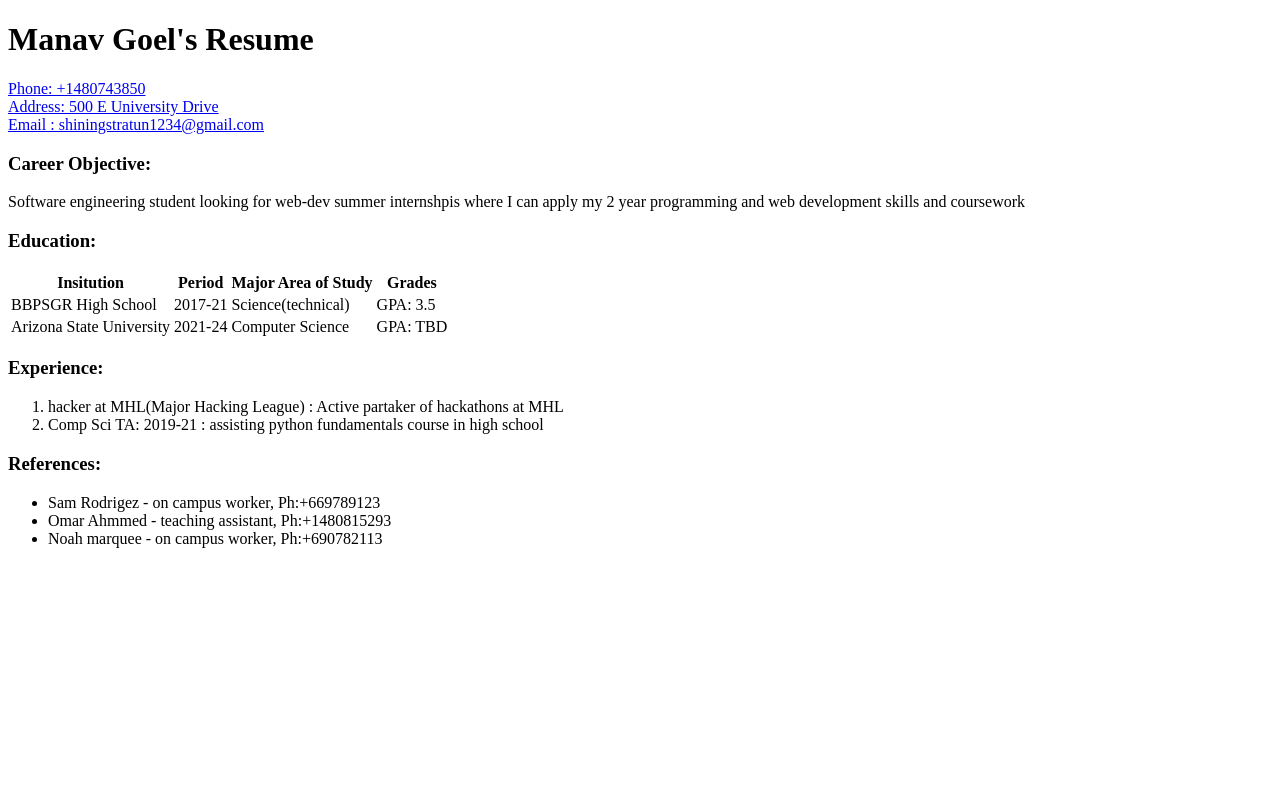
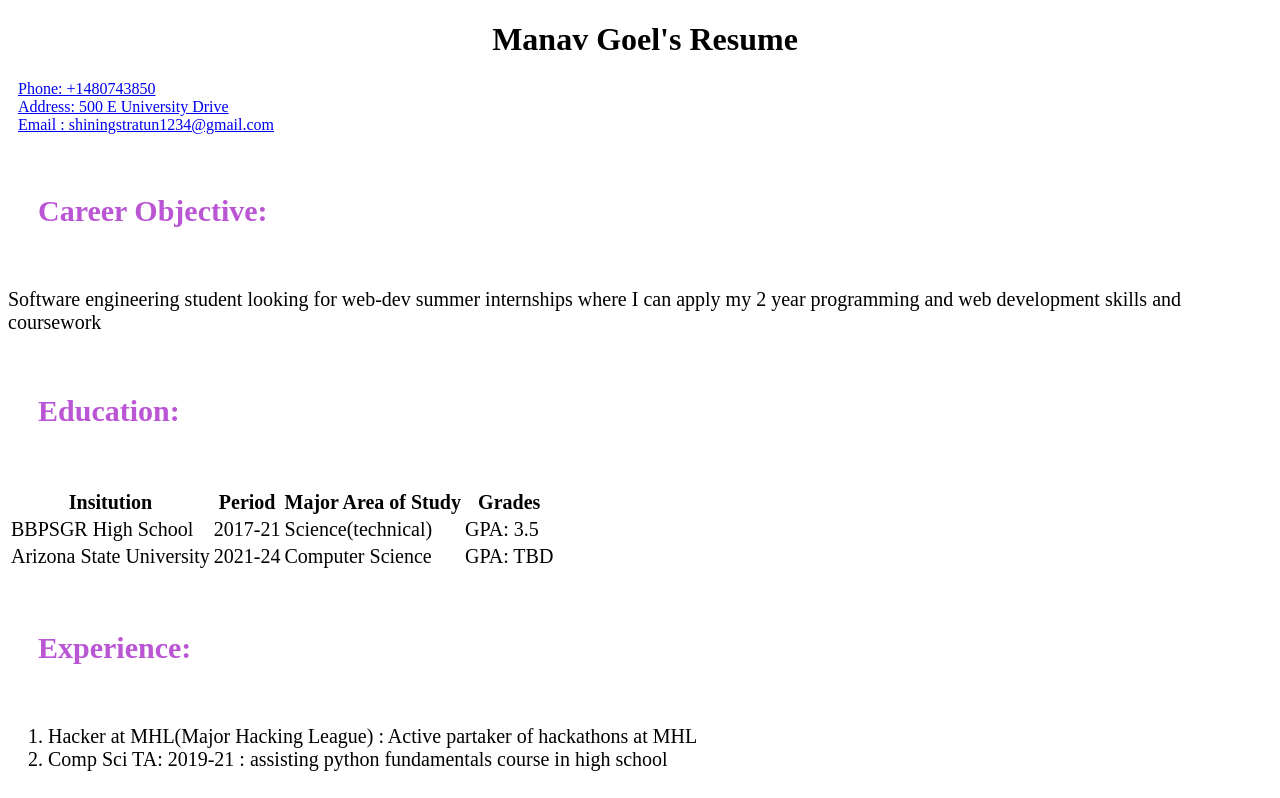
Before and after one commit to Mnv07/AME220Spring2022, a plain HTML site: page index.html in a window 1280 px wide. Shown: the top 798 px of the page. Drawn offline with Linux system fonts and the light colour scheme.

Commit message:
Assignment 4 - Updated resume with CSS

```diff
--- a/index.html
+++ b/index.html
@@ -6,27 +6,30 @@
     <meta http-equiv="X-UA-Compatible" content="IE=edge">
     <meta name="viewport" content="width=device-width, initial-scale=1.0">
     <title>Resume</title>
+    <link rel="stylesheet" href="styles.css">
 </head>
-<h1>Manav Goel's Resume</h1>
+<div class="contact">
+    <h1 class="heading">Manav Goel's Resume</h1>
     <a href="tel:+1480743850">Phone: +1480743850</a> <br>
     <a
         href="https://www.google.com/maps/place/Tooker+House/@33.4232526,-111.9503781,14z/data=!3m1!4b1!4m5!3m4!1s0x872b08debfd30601:0x5f4ea1e47dd3def7!8m2!3d33.4234615!4d-111.9325919">Address:
         500 E University Drive</a>
     <br>
     <a href="mailto: shiningstratun1234@gmail.com">Email : shiningstratun1234@gmail.com</a>
-
+</div>
 
 
 <body>
 
-    <h3>Career Objective:</h3>
-    <p>Software engineering student looking for web-dev summer internshpis where I can apply my 2 year programming and
+    <h3 class="head">Career Objective:</h3>
+    <p class="content">Software engineering student looking for web-dev summer internships where I can apply my 2 year
+        programming and
         web development skills and coursework</p>
 
 
-    <h3>Education:</h3>
+    <h3 class="head">Education:</h3>
 
-    <table>
+    <table class="content">
         <tr>
             <th>Insitution</th>
             <th>Period</th>
@@ -49,15 +52,15 @@
 
     </table>
 
-    <h3>Experience:</h3>
-    <ol>
-        <li>hacker at MHL(Major Hacking League) : Active partaker of hackathons at MHL</li>
+    <h3 class="head">Experience:</h3>
+    <ol class="content">
+        <li>Hacker at MHL(Major Hacking League) : Active partaker of hackathons at MHL</li>
         <li>Comp Sci TA: 2019-21 : assisting python fundamentals course in high school</li>
     </ol>
 
 
-    <h3>References:</h3>
-    <ul>
+    <h3 class="head">References:</h3>
+    <ul class="content">
         <li>Sam Rodrigez - on campus worker, Ph:+669789123</li>
         <li>Omar Ahmmed - teaching assistant, Ph:+1480815293</li>
         <li>Noah marquee - on campus worker, Ph:+690782113</li>
--- /dev/null
+++ b/styles.css
@@ -0,0 +1,30 @@
+.heading{
+    color:black;
+    text-align: center;
+}
+
+.contact{
+
+	margin-left: 10px;
+    color: bisque;
+}
+
+.head{
+    padding: 30px;
+    color:mediumorchid;
+    font-size: 30px;
+}
+
+.content{
+    font-size: 20px;
+}
+
+footer {
+	text-align: center;
+	overflow: hidden;
+	clear: both;
+	background-color: #222222;
+	color: #ffffff;
+	margin: 8px 0;
+	height: 100px;
+}
```
Lines whose indentation alone changed are shown as unchanged.
